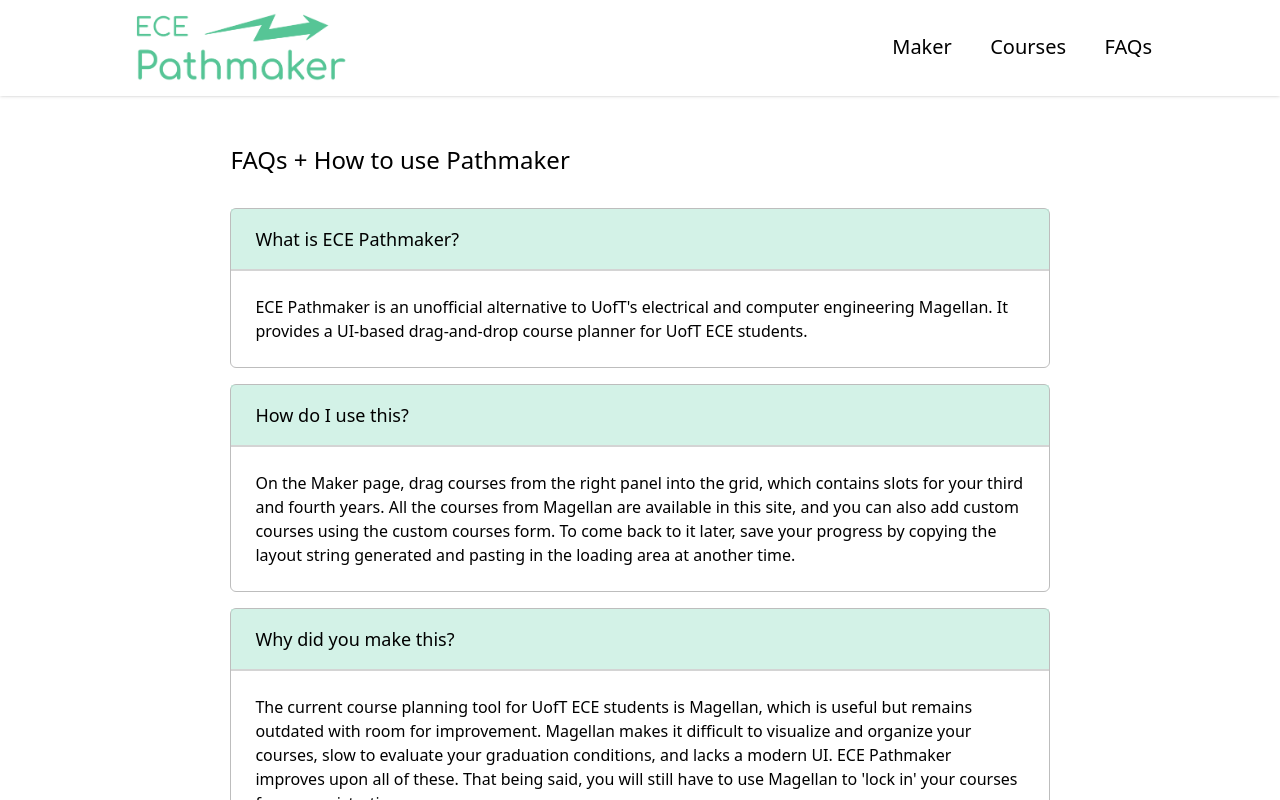
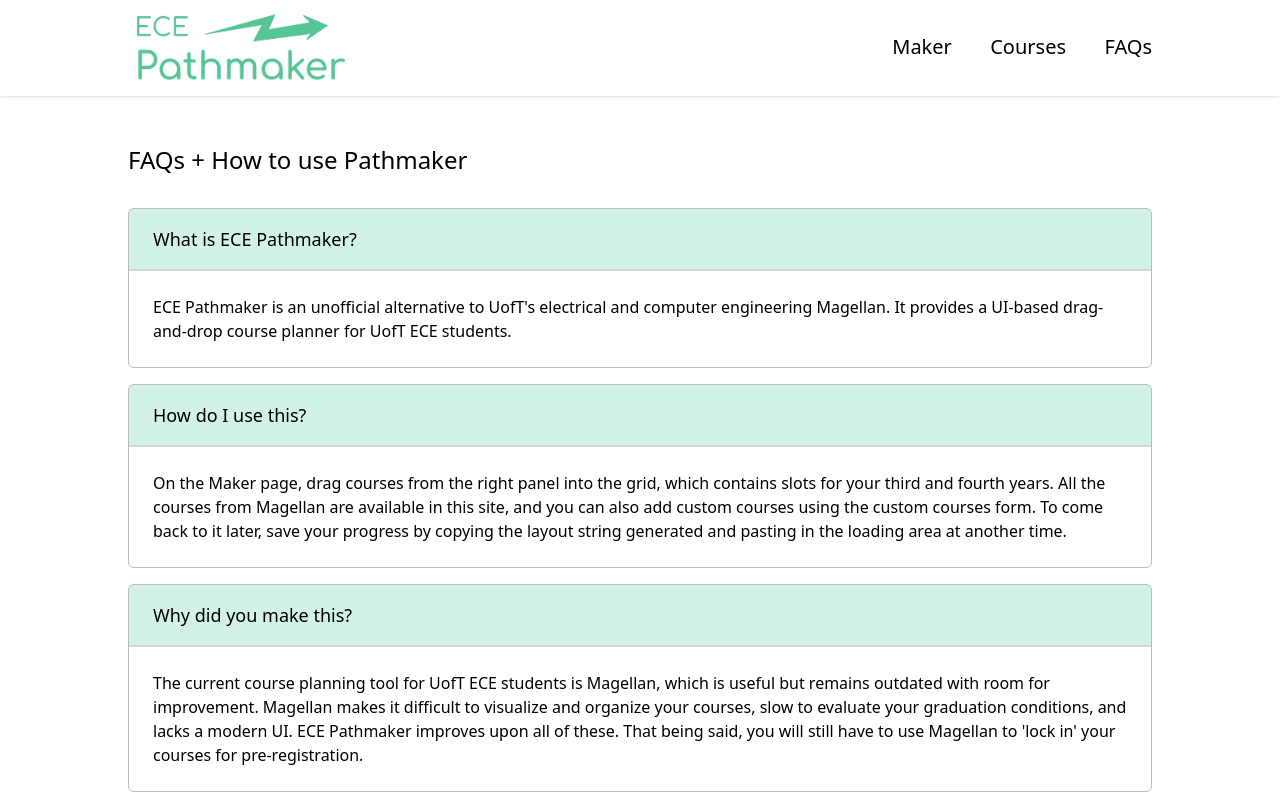
Before and after one commit to sunnwydays/ecepathmaker, a React (Vite) app: page /faq in a window 1280 px wide. Shown: the top 800 px of the page. Built offline with nearby package versions, Linux system fonts and the light colour scheme.

Commit message:
Make FAQs take up normal width

```diff
--- a/src/pages/FAQ.tsx
+++ b/src/pages/FAQ.tsx
@@ -4,7 +4,7 @@ import FAQCard from "../components/FAQCard";
 
 const FAQ: FC = () => {
     return (
-        <div className="mx-auto xl:wp lg:w-wpl w-wps">
+        <div>
             <h2 className="mb-8 text-2xl font-medium">FAQs + How to use Pathmaker</h2>
             <div className="flex flex-col gap-4">
                 {faqData.map((faq, index) => (
```
